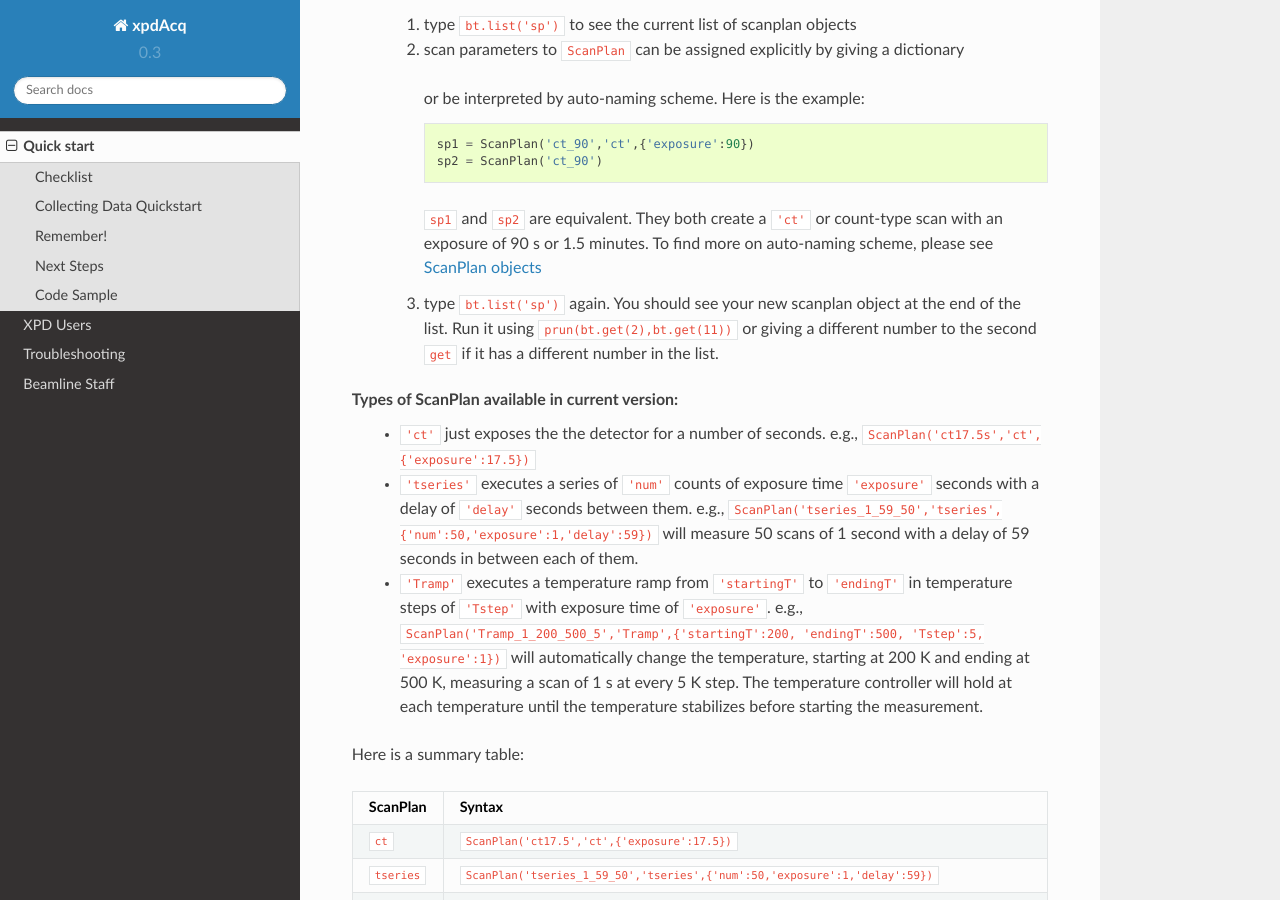
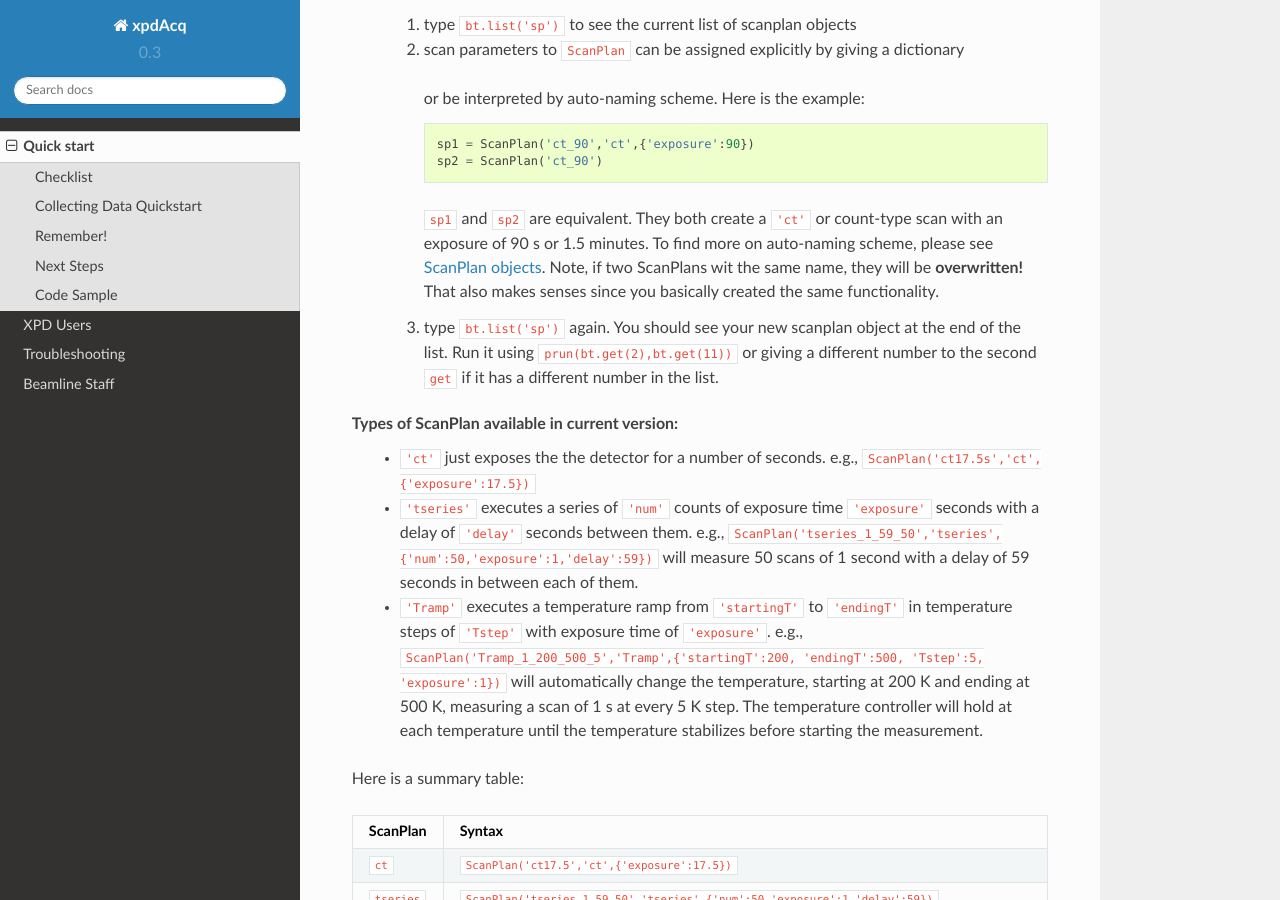
Before and after one commit to xpdAcq/xpdAcq, a Sphinx documentation site: the page built from doc/quickstart.rst, in a window 1280 px wide and 900 px high, scrolled down 3536 px. Built offline with Sphinx 7.4.7 and the Read the Docs theme 2.0.0, drawn with Linux system fonts in a browser that asks for light colours.

Commit message:
add note about overwritten ScanPlan in doc

```diff
--- a/doc/quickstart.rst
+++ b/doc/quickstart.rst
@@ -117,7 +117,9 @@ You should try and set up some of your own scanplan objects:
         sp2 = ScanPlan('ct_90')
 
       ``sp1`` and ``sp2`` are equivalent. They both create a ``'ct'`` or count-type scan with an exposure of 90 s or 1.5 minutes.
-      To find more on auto-naming scheme, please see :ref:`usb_Scan`
+      To find more on auto-naming scheme, please see :ref:`usb_Scan`. Note, if
+      two ScanPlans wit the same name, they will be **overwritten!** That also
+      makes senses since you basically created the same functionality.
 
     3. type ``bt.list('sp')`` again.  You should see your new scanplan object at the end of the list.  Run it using ``prun(bt.get(2),bt.get(11))`` or giving a different number to the second ``get`` if it has a different number in the list.
 
```
